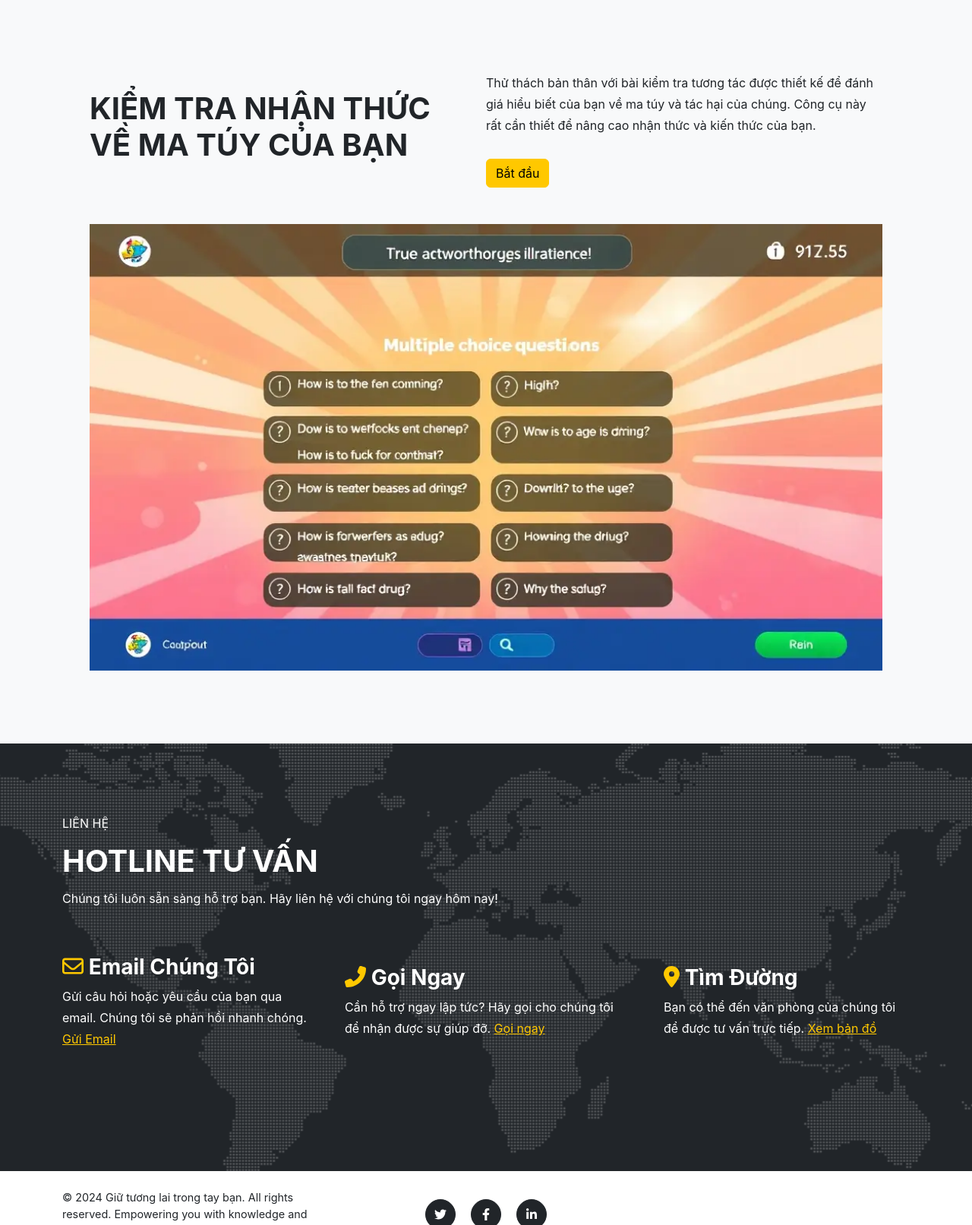
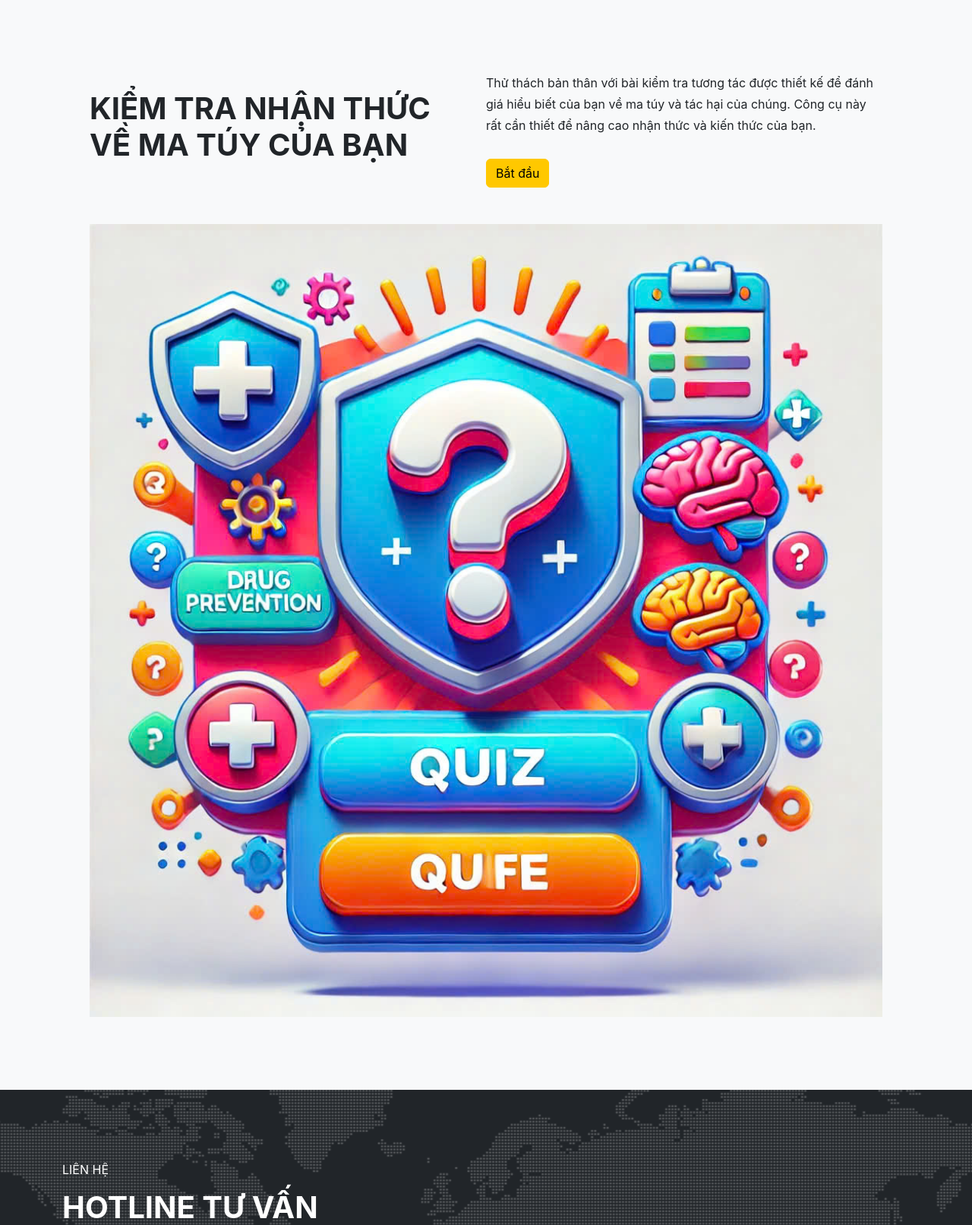
Before and after one commit to hieutt39/DQH, a Django app: page / in a window 1280 px wide. Shown: the part 4083-5696 px from the top of the page at 76% size. Run offline with Django 3.2, Linux system fonts and the light colour scheme; some libraries are stand-ins or nearby versions.

Commit message:
change quiz image

```diff
--- a/src/templates/web/index.html
+++ b/src/templates/web/index.html
@@ -167,7 +167,7 @@
                         </div>
                     </div>
                 </div>
-                <img class="img-fluid mb-3 mb-lg-0" width="100%" src="{% static 'themes/DQH/assets/img/home/drug_awareness.webp' %}" alt="...">
+                <img class="img-fluid mb-3 mb-lg-0" width="100%" src="{% static 'themes/DQH/assets/img/home/quiz.jpg' %}" alt="...">
             </div>
         </section>
 {% endblock %}
```
Also changed, not shown: src/static/themes/DQH/assets/img/home/quiz.jpg (added).
